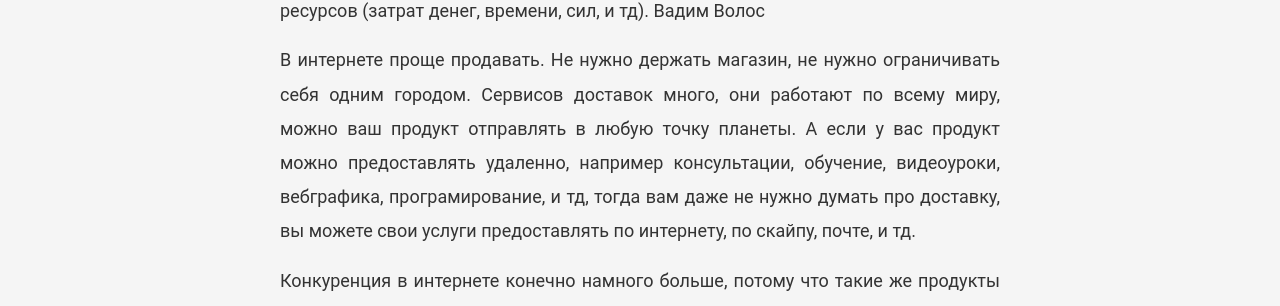
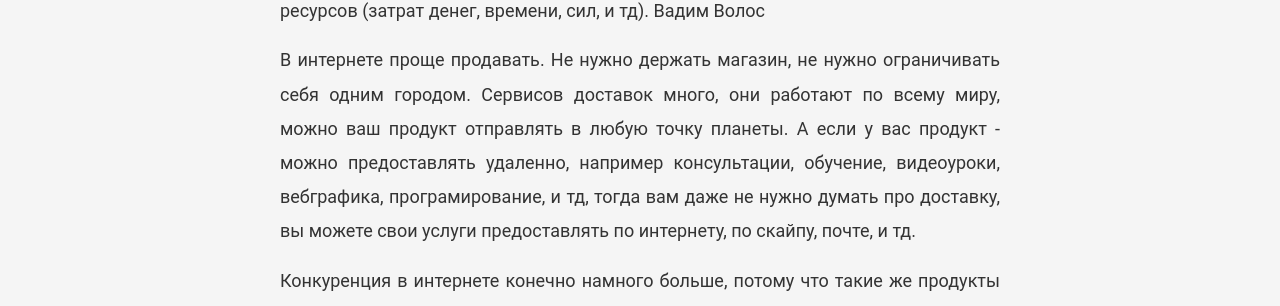
Before and after one commit to VadymVolos/vadymvolos.github.io, a Jekyll site: the page built from _posts/digital-marketing/2016-12-09-sut-internet-marketinga.md, in a window 1280 px wide. Shown: the part 249-555 px from the top of the page. Built offline with Jekyll 4.4.1, drawn with Linux system fonts in a browser that asks for light colours; comment, search, counter and statistics services are not loaded.

```diff
--- a/_posts/digital-marketing/2016-12-09-sut-internet-marketinga.md
+++ b/_posts/digital-marketing/2016-12-09-sut-internet-marketinga.md
@@ -7,7 +7,7 @@ tags: [Маркетинг]
 ---
 Суть интернет маркетинга - увеличить количество продаж при минимуме затрат ресурсов (затрат денег, времени, сил, и тд). Вадим Волос
 
-В интернете проще продавать. Не нужно держать магазин, не нужно ограничивать себя одним городом. Сервисов доставок много, они работают по всему миру, можно ваш продукт отправлять в любую точку планеты. А если у вас продукт можно предоставлять удаленно, например консультации, обучение, видеоуроки, вебграфика, програмирование, и тд, тогда вам даже не нужно думать про доставку, вы можете свои услуги предоставлять по интернету, по скайпу, почте, и тд.
+В интернете проще продавать. Не нужно держать магазин, не нужно ограничивать себя одним городом. Сервисов доставок много, они работают по всему миру, можно ваш продукт отправлять в любую точку планеты. А если у вас продукт - можно предоставлять удаленно, например консультации, обучение, видеоуроки, вебграфика, програмирование, и тд, тогда вам даже не нужно думать про доставку, вы можете свои услуги предоставлять по интернету, по скайпу, почте, и тд.
 
 Конкуренция в интернете конечно намного больше, потому что такие же продукты могут предлагать тысячи других компаний и людей, из вашей и других стран. Но спроса тоже хватает, если ваш продукт нужный другим, то постоянные клиенты у вас по-любому будут.
 
```
